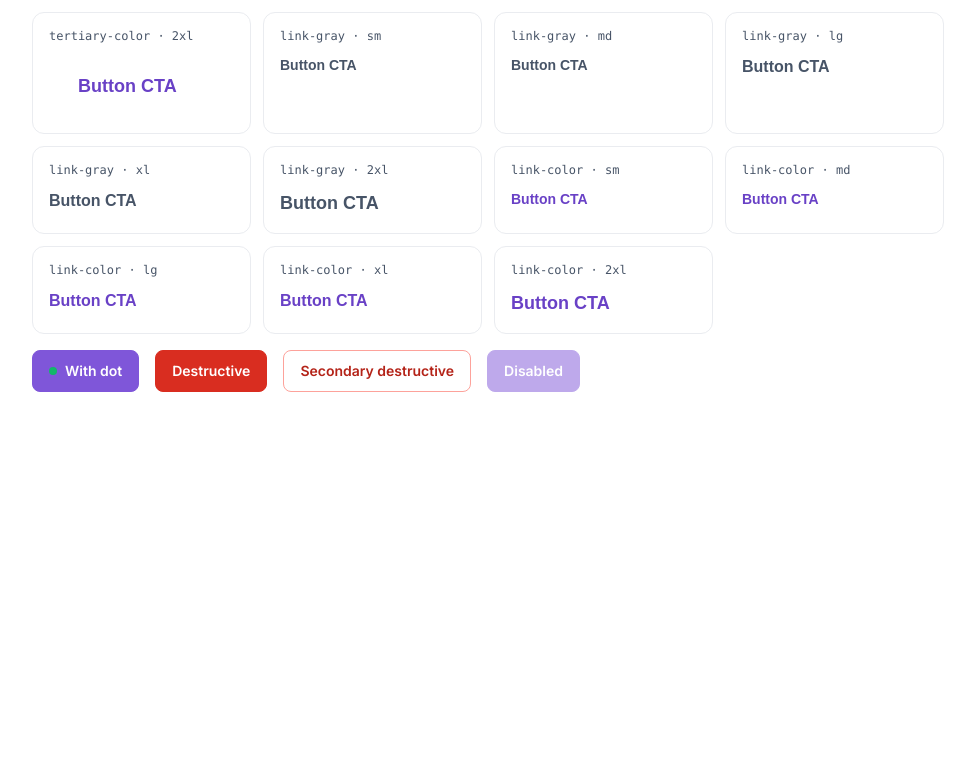
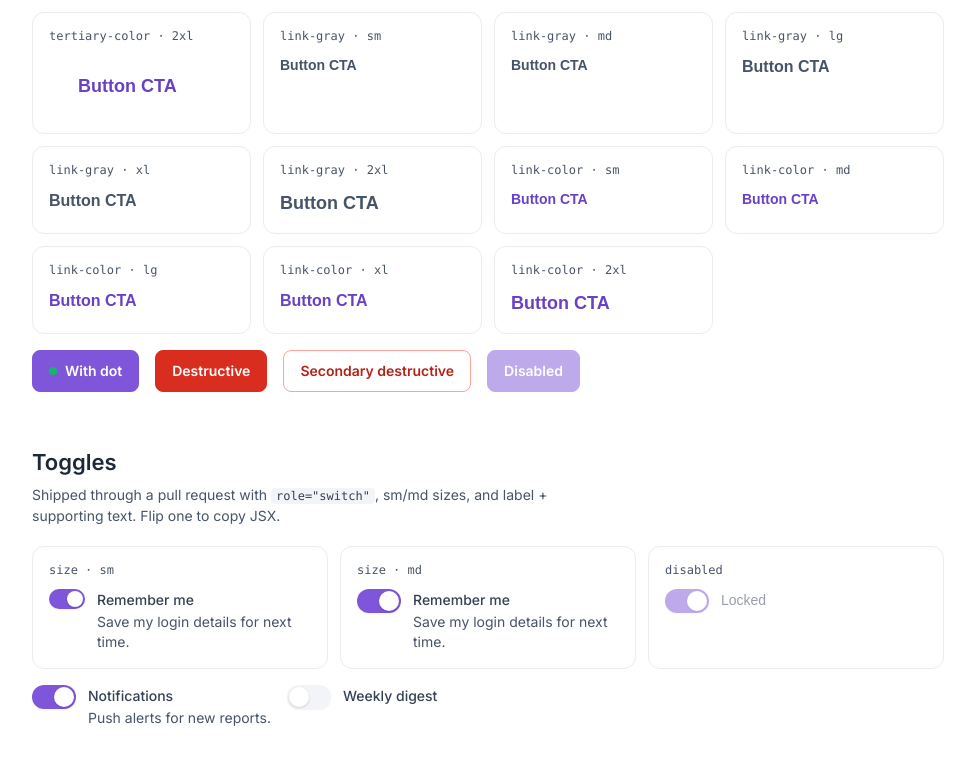
Before and after one commit to elliot-rylands/component-lab, a React (Vite) app: page / in a window 1280 px wide. Shown: the part 1110-1872 px from the top of the page, without its empty margins (152-1127 px from the left). Before the commit the page ends 1654 px from the top, so only its background shows below. Built offline with nearby package versions, Linux system fonts and the light colour scheme.

Commit message:
Add Toggle component (sm/md, label + supporting text, role=switch)
Co-authored-by: Elliot Rylands <elliot@elliotrylands.com>

```diff
--- a/src/App.jsx
+++ b/src/App.jsx
@@ -1,8 +1,10 @@
 import { useEffect, useState } from 'react';
 import Button, { HIERARCHIES } from './components/Button';
+import Toggle from './components/Toggle';
 import './App.css';
 
 const SIZES = ['sm', 'md', 'lg', 'xl', '2xl'];
+const TOGGLE_SIZES = ['sm', 'md'];
 
 function buttonSnippet({ hierarchy, size, destructive, showDot, disabled }) {
   const props = [
@@ -17,8 +19,24 @@ function buttonSnippet({ hierarchy, size, destructive, showDot, disabled }) {
   return `<Button ${props}>Button CTA</Button>`;
 }
 
+function toggleSnippet({ size, checked, disabled, label, supportingText }) {
+  const props = [
+    `size="${size}"`,
+    checked ? 'checked' : null,
+    disabled ? 'disabled' : null,
+    label ? `label="${label}"` : null,
+    supportingText ? `supportingText="${supportingText}"` : null,
+  ]
+    .filter(Boolean)
+    .join(' ');
+  return `<Toggle ${props} />`;
+}
+
 export default function App() {
   const [toast, setToast] = useState(false);
+  const [notify, setNotify] = useState(true);
+  const [digest, setDigest] = useState(false);
+  const [sizeDemo, setSizeDemo] = useState({ sm: true, md: true });
 
   useEffect(() => {
     if (!toast) return;
@@ -42,9 +60,9 @@ export default function App() {
           <p className="lab__eyebrow">Untitled UI · from Figma via MCP</p>
           <h1 className="lab__title">Component Lab</h1>
           <p className="lab__dek">
-            Interactive Buttons built from the Untitled UI PRO set. Every example
-            copies its JSX. New components ship through pull requests with preview
-            URLs.
+            Interactive Buttons and Toggles built from the Untitled UI PRO set.
+            Every example copies its JSX. Theming swaps the token layer, not the
+            components.
           </p>
         </div>
       </header>
@@ -62,7 +80,9 @@ export default function App() {
                 key={`${hierarchy}-${size}`}
                 type="button"
                 className="lab__cell"
-                onClick={() => void copy(buttonSnippet({ hierarchy, size }))}
+                onClick={() =>
+                  void copy(buttonSnippet({ hierarchy, size }))
+                }
               >
                 <span className="lab__cell-label">
                   {hierarchy} · {size}
@@ -116,6 +136,89 @@ export default function App() {
         </div>
       </section>
 
+      <section className="lab__section">
+        <h2 className="lab__section-title">Toggles</h2>
+        <p className="lab__section-note">
+          Shipped through a pull request with <code>role=&quot;switch&quot;</code>,
+          sm/md sizes, and label + supporting text. Flip one to copy JSX.
+        </p>
+        <div className="lab__grid lab__grid--toggles">
+          {TOGGLE_SIZES.map((size) => (
+            <div key={size} className="lab__cell lab__cell--static">
+              <span className="lab__cell-label">size · {size}</span>
+              <Toggle
+                size={size}
+                label="Remember me"
+                supportingText="Save my login details for next time."
+                checked={sizeDemo[size]}
+                onChange={(e) => {
+                  setSizeDemo((prev) => ({ ...prev, [size]: e.target.checked }));
+                  if (size === 'md') setNotify(e.target.checked);
+                  void copy(
+                    toggleSnippet({
+                      size,
+                      checked: e.target.checked,
+                      label: 'Remember me',
+                      supportingText: 'Save my login details for next time.',
+                    }),
+                  );
+                }}
+              />
+            </div>
+          ))}
+          <button
+            type="button"
+            className="lab__cell"
+            onClick={() =>
+              void copy(
+                toggleSnippet({
+                  size: 'md',
+                  checked: true,
+                  disabled: true,
+                  label: 'Locked',
+                }),
+              )
+            }
+          >
+            <span className="lab__cell-label">disabled</span>
+            <Toggle label="Locked" checked disabled />
+          </button>
+        </div>
+        <div className="lab__row lab__row--toggles">
+          <Toggle
+            label="Notifications"
+            supportingText="Push alerts for new reports."
+            checked={notify}
+            onChange={(e) => {
+              setNotify(e.target.checked);
+              setSizeDemo((prev) => ({ ...prev, md: e.target.checked }));
+              void copy(
+                toggleSnippet({
+                  size: 'md',
+                  checked: e.target.checked,
+                  label: 'Notifications',
+                  supportingText: 'Push alerts for new reports.',
+                }),
+              );
+            }}
+          />
+          <Toggle
+            label="Weekly digest"
+            checked={digest}
+            onChange={(e) => {
+              setDigest(e.target.checked);
+              void copy(
+                toggleSnippet({
+                  size: 'md',
+                  checked: e.target.checked,
+                  label: 'Weekly digest',
+                }),
+              );
+            }}
+          />
+        </div>
+      </section>
+
       <div className="lab__toast" data-show={toast} role="status">
         Copied JSX
       </div>
--- /dev/null
+++ b/src/components/Toggle.jsx
@@ -0,0 +1,53 @@
+import './toggle.css';
+
+/**
+ * Untitled UI Toggle — sm/md, label + supporting text, role=switch.
+ * Specs from Figma node 1102:4208 (Untitled UI PRO v3.1).
+ */
+export default function Toggle({
+  size = 'md',
+  label,
+  supportingText,
+  checked = false,
+  disabled = false,
+  onChange,
+  className = '',
+  id,
+  ...rest
+}) {
+  const inputId = id || undefined;
+
+  return (
+    <label
+      className={['toggle', `toggle--${size}`, className].filter(Boolean).join(' ')}
+      data-checked={checked ? 'true' : 'false'}
+      data-disabled={disabled ? 'true' : 'false'}
+      htmlFor={inputId}
+    >
+      <span className="toggle__control">
+        <input
+          id={inputId}
+          className="toggle__input"
+          type="checkbox"
+          role="switch"
+          checked={checked}
+          disabled={disabled}
+          aria-checked={checked}
+          onChange={onChange}
+          {...rest}
+        />
+        <span className="toggle__track" aria-hidden>
+          <span className="toggle__thumb" />
+        </span>
+      </span>
+      {(label || supportingText) && (
+        <span className="toggle__copy">
+          {label ? <span className="toggle__label">{label}</span> : null}
+          {supportingText ? (
+            <span className="toggle__supporting">{supportingText}</span>
+          ) : null}
+        </span>
+      )}
+    </label>
+  );
+}
--- /dev/null
+++ b/src/components/toggle.css
@@ -0,0 +1,114 @@
+.toggle {
+  display: inline-flex;
+  align-items: flex-start;
+  gap: 12px;
+  cursor: pointer;
+  user-select: none;
+  color: var(--gray-700);
+}
+
+.toggle[data-disabled='true'] {
+  opacity: 0.5;
+  cursor: not-allowed;
+}
+
+.toggle__control {
+  position: relative;
+  display: inline-flex;
+  flex-shrink: 0;
+}
+
+.toggle__input {
+  position: absolute;
+  inset: 0;
+  width: 100%;
+  height: 100%;
+  margin: 0;
+  opacity: 0;
+  cursor: inherit;
+}
+
+.toggle__track {
+  display: block;
+  border-radius: var(--radius-full);
+  background: var(--gray-100);
+  box-shadow: var(--shadow-xs);
+  transition:
+    background-color var(--transition-fast),
+    box-shadow var(--transition-fast);
+}
+
+.toggle__thumb {
+  display: block;
+  border-radius: var(--radius-full);
+  background: var(--base-white);
+  box-shadow: var(--shadow-sm);
+  transition: transform var(--transition-fast);
+}
+
+.toggle--sm .toggle__track {
+  width: 36px;
+  height: 20px;
+  padding: 2px;
+}
+
+.toggle--sm .toggle__thumb {
+  width: 16px;
+  height: 16px;
+}
+
+.toggle--sm[data-checked='true'] .toggle__thumb {
+  transform: translateX(16px);
+}
+
+.toggle--md .toggle__track {
+  width: 44px;
+  height: 24px;
+  padding: 2px;
+}
+
+.toggle--md .toggle__thumb {
+  width: 20px;
+  height: 20px;
+}
+
+.toggle--md[data-checked='true'] .toggle__thumb {
+  transform: translateX(20px);
+}
+
+.toggle[data-checked='true'] .toggle__track {
+  background: var(--primary-600);
+}
+
+.toggle:hover:not([data-disabled='true'])[data-checked='false'] .toggle__track {
+  background: var(--gray-200);
+}
+
+.toggle:hover:not([data-disabled='true'])[data-checked='true'] .toggle__track {
+  background: var(--primary-700);
+}
+
+.toggle__input:focus-visible + .toggle__track {
+  box-shadow: var(--focus-ring-primary);
+}
+
+.toggle__copy {
+  display: flex;
+  flex-direction: column;
+  gap: 2px;
+  padding-top: 1px;
+}
+
+.toggle__label {
+  font-size: var(--text-sm);
+  line-height: var(--text-sm-lh);
+  font-weight: 500;
+  color: var(--gray-700);
+}
+
+.toggle__supporting {
+  font-size: var(--text-sm);
+  line-height: var(--text-sm-lh);
+  font-weight: 400;
+  color: var(--gray-600);
+}
```
